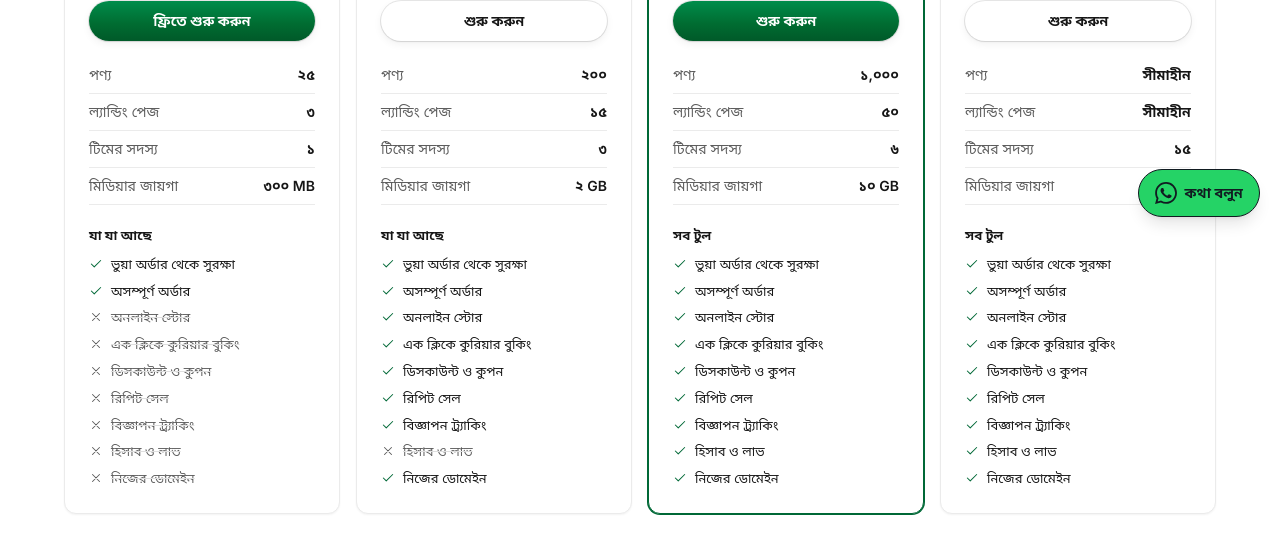
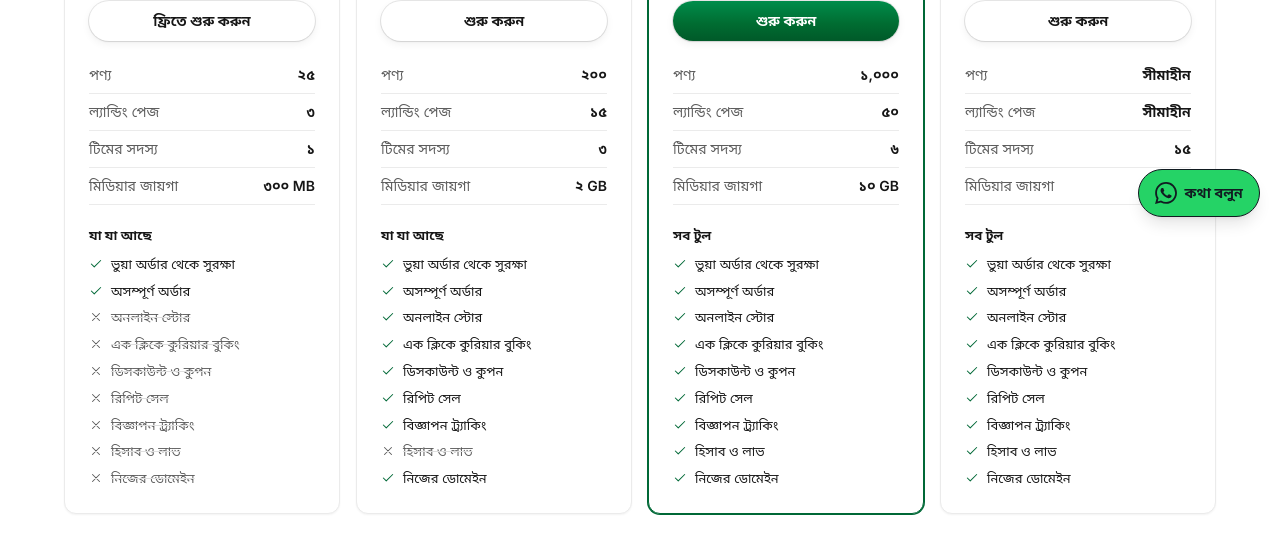
Before and after one commit to developerhasan99/uddokta-studio, an Astro site: page /pricing in a window 1280 px wide. Shown: the part 563-1100 px from the top of the page. Built offline with nearby package versions, Linux system fonts and the light colour scheme; Astro itself is replaced by a stand-in of ours.

Commit message:
Pricing: only the Growth card's button is green; Free uses the white button
Co-Authored-By: Claude Opus 5.5 <noreply@anthropic.com>

```diff
--- a/src/components/Pricing.astro
+++ b/src/components/Pricing.astro
@@ -105,7 +105,7 @@ const home = lang === "en" ? "/en/" : "/";
             <span class="text-[34px] font-bold tracking-tight leading-none">{price(p.price)}</span>
             <span class="text-sm text-muted">{p.price ? t.perMonth : t.forever}</span>
           </p>
-          <a href={SIGNUP_URL} class={`btn mt-5 w-full ${p.popular || p.price === 0 ? "btn-primary" : ""}`}>{p.price ? t.start : t.startFree}</a>
+          <a href={SIGNUP_URL} class={`btn mt-5 w-full ${p.popular ? "btn-primary" : ""}`}>{p.price ? t.start : t.startFree}</a>
           <dl class="mt-6 space-y-2 text-sm">
             {[[t.products, limit(p.products)], [t.landingPages, limit(p.landingPages)], [t.team, limit(p.team)], [t.storage, storage(p.storageMb, lang)]].map(([k, v]) => (
               <div class="flex justify-between gap-3 border-b border-rule pb-2"><dt class="text-muted">{k}</dt><dd class="font-semibold">{v}</dd></div>
```
